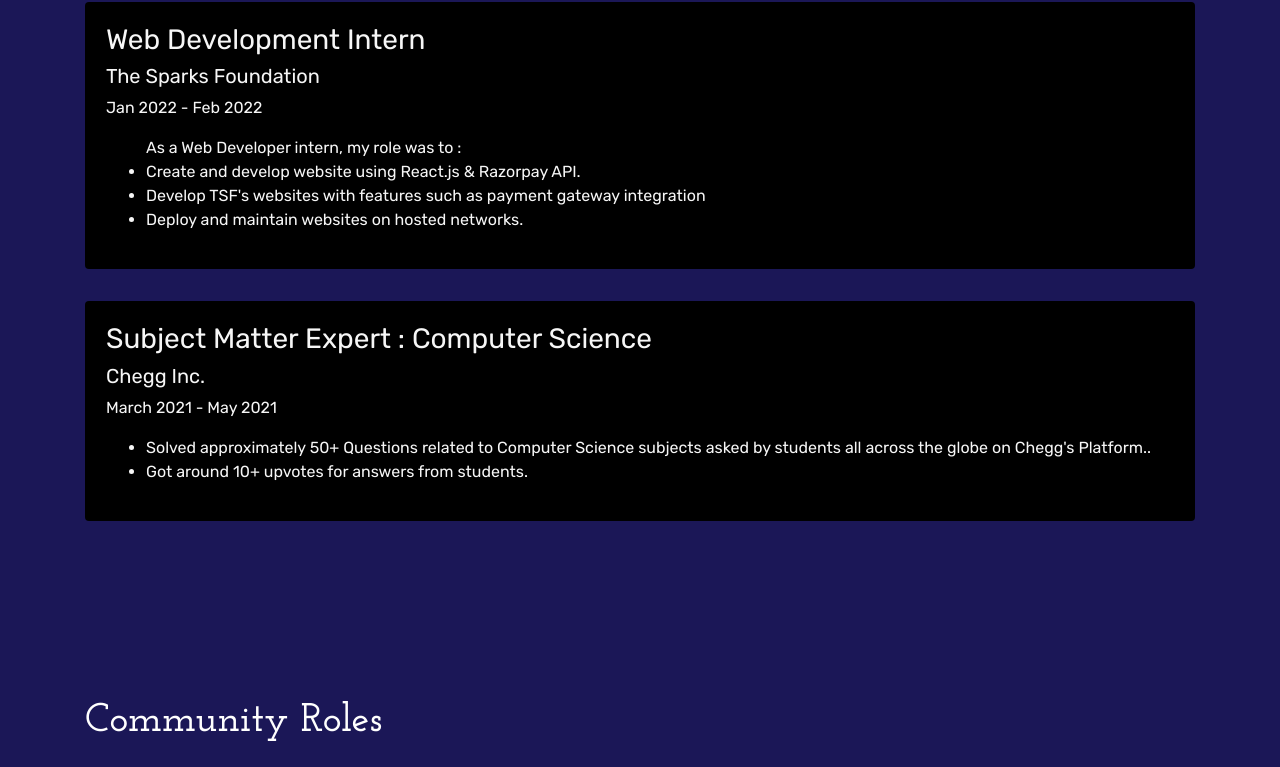
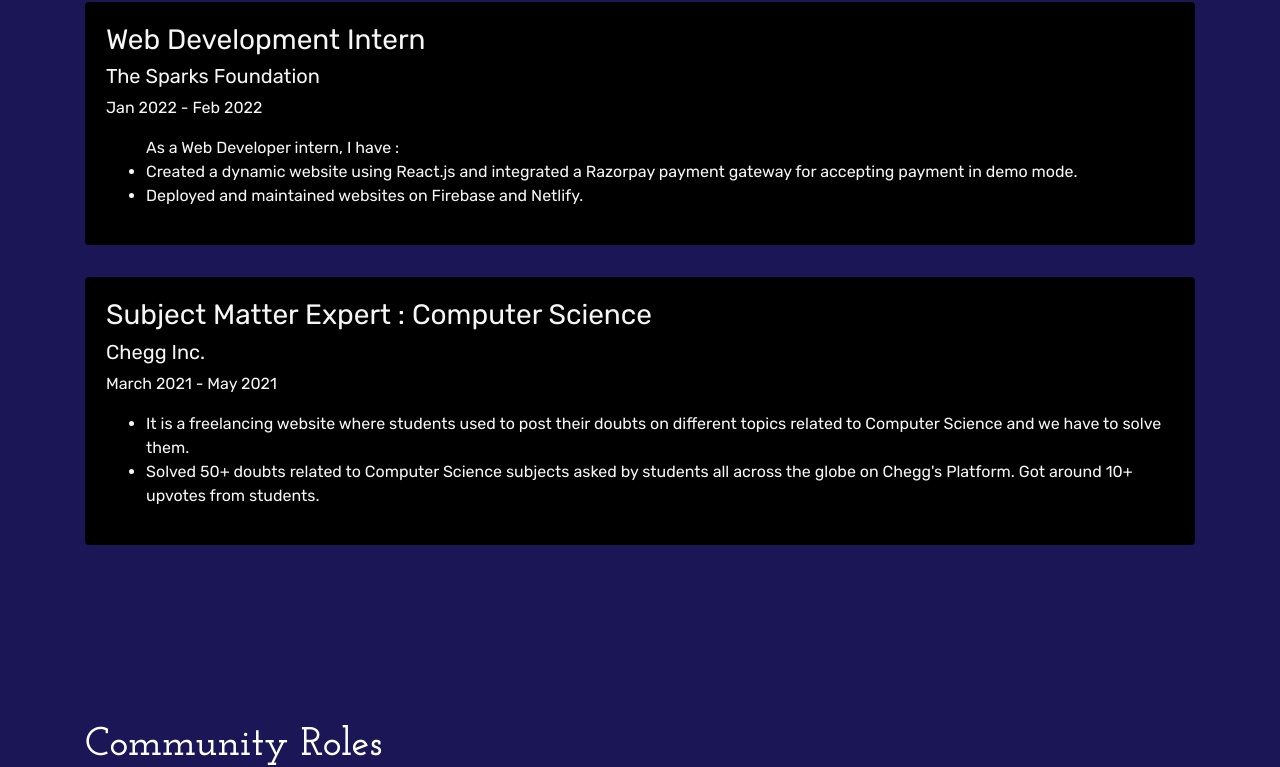
Before and after one commit to Alakhdeepsingh/Portfolio-2022, a plain HTML site: page index.html in a window 1280 px wide. Shown: the part 3734-4501 px from the top of the page. Drawn offline with nearby package versions, Linux system fonts and the light colour scheme; a script that the page names is missing.

Commit message:
portfolio

```diff
--- a/index.html
+++ b/index.html
@@ -399,10 +399,11 @@
                         <h5>The Sparks Foundation </h5>
                         <p>Jan 2022 - Feb 2022</p>
                         <ul>
-                           As a Web Developer intern, my role was to :
-                           <li>Create and develop website using React.js & Razorpay API.</li>
-                           <li>Develop TSF's websites with features such as payment gateway integration</li>
-                           <li> Deploy and maintain websites on hosted networks.</li>
+                           As a Web Developer intern, I have :
+                           <li>Created a dynamic website using React.js and integrated a Razorpay payment gateway for accepting payment in demo mode.
+                          </li>
+                           <li>Deployed and maintained websites on Firebase and Netlify.</li>
+                           <!-- <li> Deploy and maintain websites on hosted networks.</li> -->
                         </ul>
                      </div>
                   </div>
@@ -416,8 +417,8 @@
                         <h5>Chegg Inc.</h5>
                         <p>March 2021 - May 2021</p>
                         <ul>
-                           <li>Solved approximately 50+ Questions related to Computer Science subjects asked by students all across the globe on Chegg's Platform..</li>
-                           <li> Got around 10+ upvotes for answers from students.</li>
+                           <li>It is a freelancing website where students used to post their doubts on different topics related to Computer Science and we have to solve them.</li>
+                           <li> Solved 50+ doubts related to Computer Science subjects asked by students all across the globe on Chegg's Platform. Got around 10+ upvotes from students.</li>
                         </ul>
                      </div>
                   </div>
--- a/index.js
+++ b/index.js
@@ -1,30 +1,67 @@
-var TxtRotate = function (el, toRotate, period) {
+/*
+This function takes arguments elements[], toRotate and period
+*/
+class TxtRotate {
+	constructor(el, toRotate, period) {
+		// console.log("This is: " + this);
+
+		//array to rotate
 		this.toRotate = toRotate;
+
+		//list of elements
 		this.el = el;
 		this.loopNum = 0;
+
+		//10 is for decimal
 		this.period = parseInt(period, 10) || 1000;
 		this.txt = '';
 		this.tick();
 		this.isDeleting = false;
-};
+	}
+	tick() {
+		var i = this.loopNum % this.toRotate.length;
 
-TxtRotate.prototype.tick = function () {
-	var i = this.loopNum % this.toRotate.length;
+		// console.log(this.loopNum);
 		var fullTxt = this.toRotate[i];
 
+		//Contains present value from ['programmer','developer','designer']
+		// console.log(fullTxt);
 		if (this.isDeleting) {
 			this.txt = fullTxt.substring(0, this.txt.length - 1);
+			// console.log("Deleting" + this.txt + this.isDeleting);
 		} else {
 			this.txt = fullTxt.substring(0, this.txt.length + 1);
 		}
 
+
+		// console.log(this.el);
+		//Changes html document of given element.
+		/*
+		value of this.el
+		<span class="txt-rotate" data-period="1000" data-rotate="[ "Programmer.", "Developer.", "Designer." ]">
+		</span>
+		*/
 		this.el.innerHTML = '<span class="wrap">' + this.txt + '</span>';
+		/*
 
+		value of this.el after above line
+		<span class="txt-rotate" data-period="1000" data-rotate="[ "Programmer.", "Developer.", "Designer." ]">
+		<span class="wrap"> Programmer </span>
+		</span>
+		*/
+		//copy object
 		var that = this;
+		// console.log(that);
+
+		//Rendumness
 		var delta = 300 - Math.random() * 100;
 
+		/*
+		Delta is used to set time stamp for recalling tick function
+		*/
 		if (this.isDeleting) {
 			delta /= 2;
+			// console.log("Delta cruel:" + delta);
 		}
 
 		if (!this.isDeleting && this.txt === fullTxt) {
@@ -33,19 +70,35 @@ TxtRotate.prototype.tick = function () {
 		} else if (this.isDeleting && this.txt === '') {
 			this.isDeleting = false;
 			this.loopNum++;
+			// console.log("loop number:" + this.loopNum);
 			delta = 500;
 		}
 
 		setTimeout(function () {
 			that.tick();
 		}, delta);
-};
+	}
+}
+
+
+
+
+/*This function runs when the window is loaded.
+txt-rotate is html <span> which contains one of '[ "Programmer.", "Developer.", "Designer." ]
+'[ "Programmer.", "Developer.", "Designer." ] is given in data-toggler in the same element.
+data-period is the time period to change between each of these values.
+element will contain <span> element
+*/
 
 window.onload = function () {
 	var elements = document.getElementsByClassName('txt-rotate');
 	for (var i = 0; i < elements.length; i++) {
 		var toRotate = elements[i].getAttribute('data-rotate');
+		// console.log(elements);
+		// console.log("toRotate" + toRotate);
 		var period = elements[i].getAttribute('data-period');
+		// console.log("period" + period)
+		// console.log(elements)
 		if (toRotate) {
 			new TxtRotate(elements[i], JSON.parse(toRotate), period);
 		}
@@ -69,6 +122,7 @@ function changeColor() {
 		root.style.setProperty("--kprimary4", 'black');
 
 		state++;
+		console.log(state + "state");
 	} else {
 		window.location.reload();
 	}
```
Lines whose indentation alone changed are shown as unchanged.
